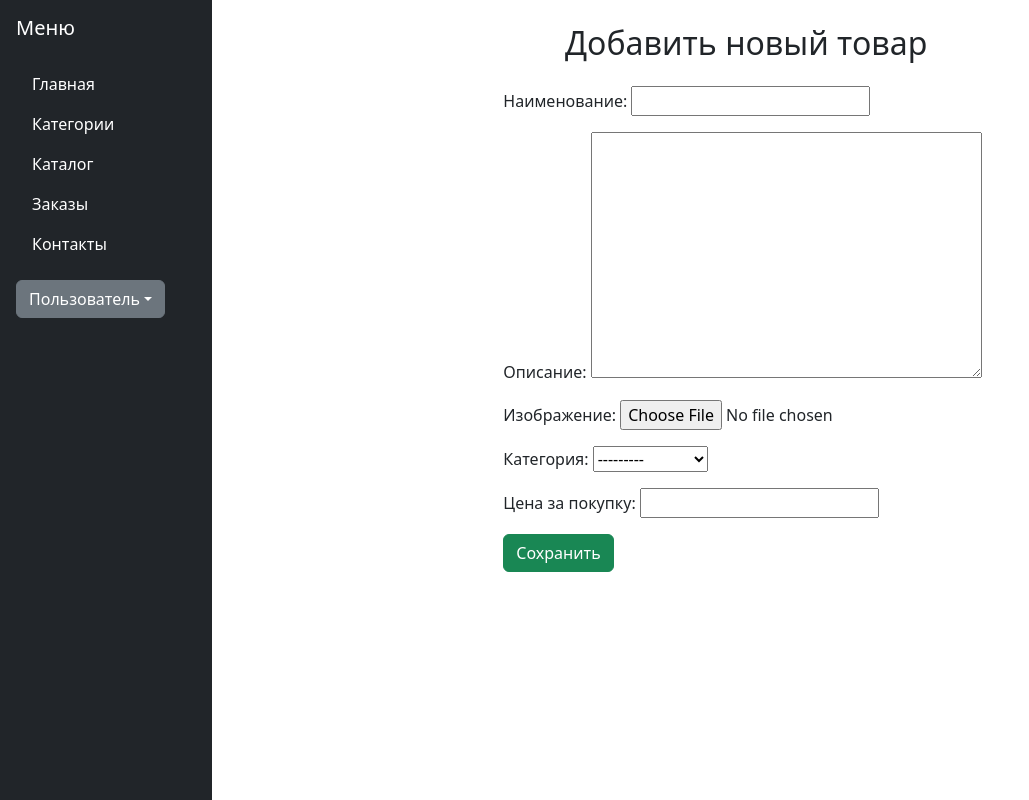
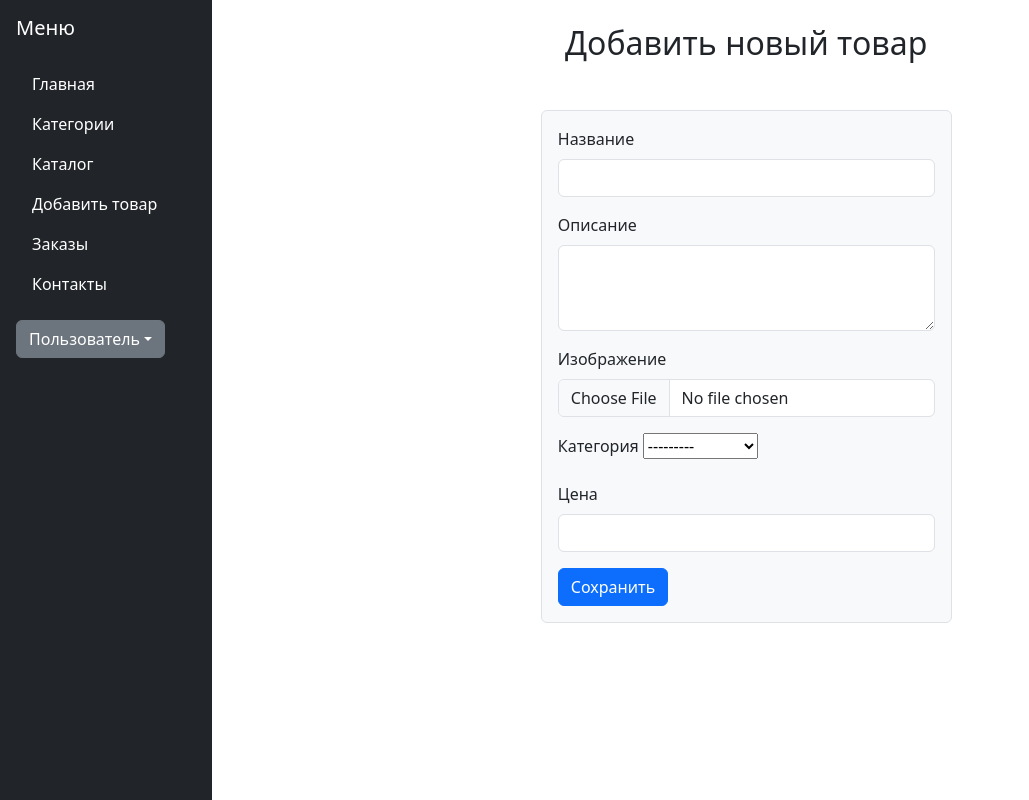
Before and after one commit to Gabdulla-Khakiev/DjangoProject, a Django app: template catalog/templates/add_product.html in a window 1280 px wide. Shown: the whole page, without its empty margins (0-1029 px from the left). Run offline with Django 5.2, Linux system fonts and the light colour scheme; the template is opened without the code that fills it: values that come from a table or form of the project are taken from there, others are empty; data comes from the database, SQL or seed files in the repository; tables that the repository leaves empty hold one stand-in row (values such as "Sample post").

Commit message:
added add_product.html, pagination, and changed forms styles

```diff
--- a/catalog/templates/add_product.html
+++ b/catalog/templates/add_product.html
@@ -1,12 +1,42 @@
 {% extends "base.html" %}
 
+{% block title %}Добавление товара{% endblock %}
+
 {% block content %}
-<h2 class="text-center mb-4">Добавить новый товар</h2>
-<div class="container col-md-6">
-    <form method="post" enctype="multipart/form-data">
-        {% csrf_token %}
-        {{ form.as_p }}
-        <button type="submit" class="btn btn-success">Сохранить</button>
-    </form>
+<h2 class="text-center">Добавить новый товар</h2>
+<div class="row mt-5 justify-content-center">
+    <div class="col-md-5">
+        <div class="p-3 border rounded" style="background-color: #f8f9fa;">
+            <form method="post" enctype="multipart/form-data">
+                {% csrf_token %}
+                <div class="mb-3">
+                    <label for="id_name" class="form-label">Название</label>
+                    <input type="text" name="name" class="form-control" id="id_name" required>
+                </div>
+
+                <div class="mb-3">
+                    <label for="id_description" class="form-label">Описание</label>
+                    <textarea name="description" class="form-control" id="id_description" rows="3"></textarea>
+                </div>
+
+                <div class="mb-3">
+                    <label for="id_image" class="form-label">Изображение</label>
+                    <input type="file" name="image" class="form-control" id="id_image">
+                </div>
+
+                <div class="mb-3">
+                    <label for="id_category" class="form-label">Категория</label>
+                    {{ form.category }}
+                </div>
+
+                <div class="mb-3">
+                    <label for="id_price" class="form-label">Цена</label>
+                    <input type="number" name="price" class="form-control" id="id_price" step="0.01" required>
+                </div>
+
+                <button type="submit" class="btn btn-primary">Сохранить</button>
+            </form>
+        </div>
+    </div>
 </div>
 {% endblock %}
--- a/catalog/templates/includes/_sidebar.html
+++ b/catalog/templates/includes/_sidebar.html
@@ -4,6 +4,7 @@
         <li class="nav-item"><a href="/home/" class="nav-link text-white {% if request.path == '/home/' %}active bg-primary{% endif %}">Главная</a></li>
         <li class="nav-item"><a href="#" class="nav-link text-white">Категории</a></li>
         <li class="nav-item"><a href="#" class="nav-link text-white">Каталог</a></li>
+        <li class="nav-item"><a href="{% url 'catalog:add_product' %}" class="nav-link text-white {% if request.path == '/add/' %}active bg-primary{% endif %}">Добавить товар</a></li>
         <li class="nav-item"><a href="#" class="nav-link text-white">Заказы</a></li>
         <li class="nav-item"><a href="/contacts/" class="nav-link text-white {% if request.path == '/contacts/' %}active bg-primary{% endif %}">Контакты</a></li>
     </ul>
```
Also changed, not shown: catalog/templates/home.html (+35 -1 lines), catalog/views.py (+8 -4 lines).
